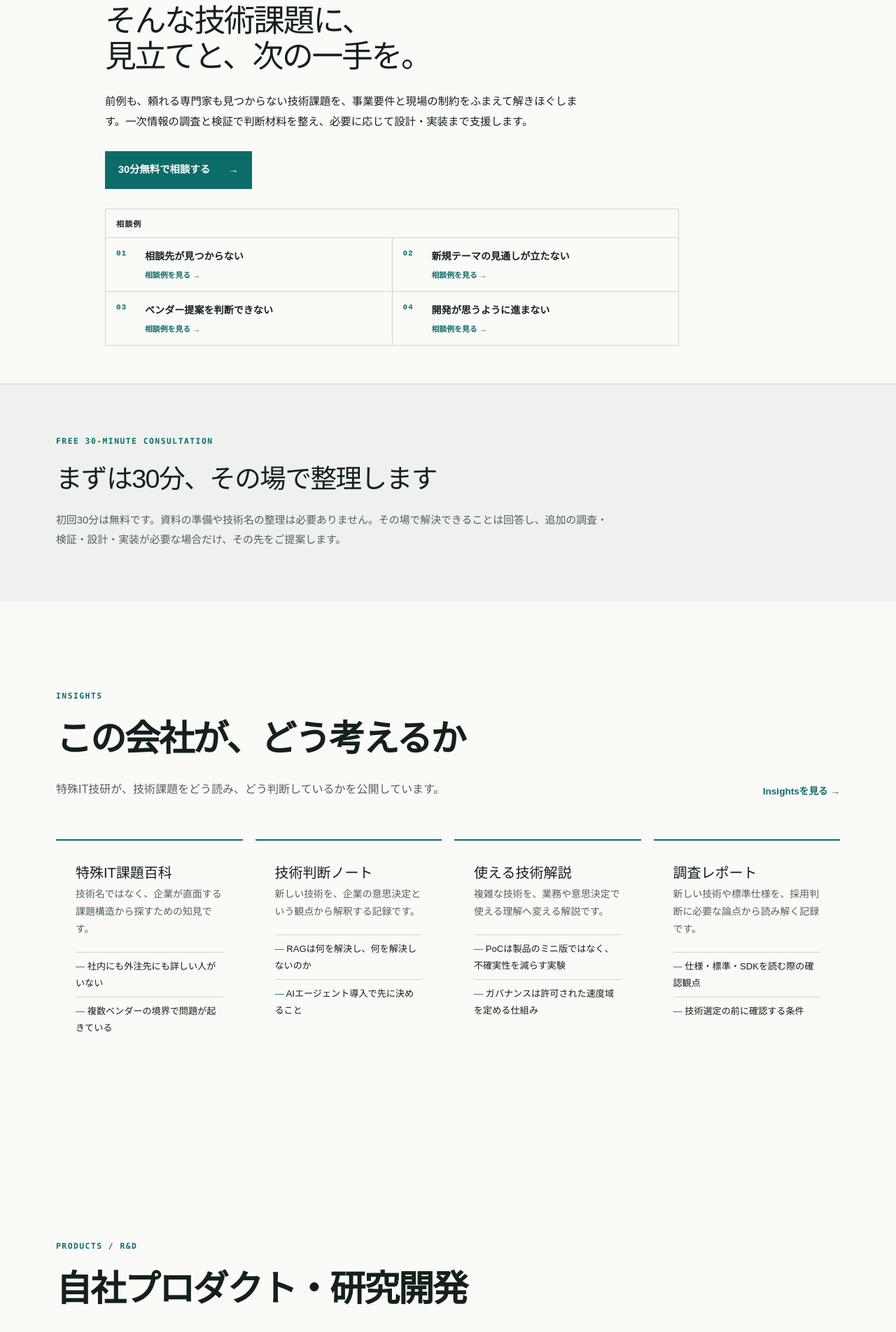
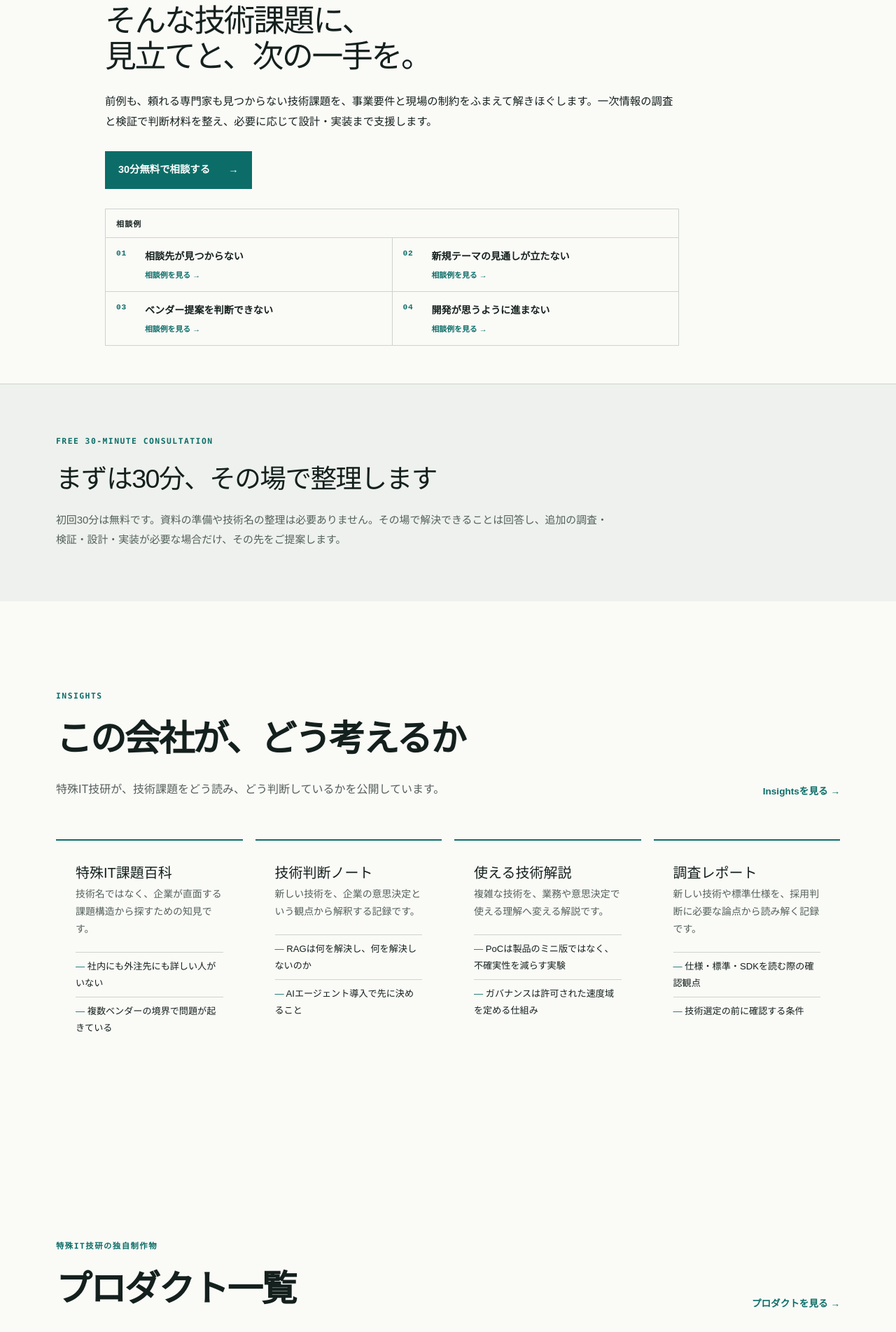
Before and after one commit to masayukisobe/tokushu-it-giken, a Next.js app: page / in a window 1280 px wide. Shown: the part 224-2127 px from the top of the page at 70% size. Built offline with nearby package versions, Linux system fonts and the light colour scheme; no server answers.

Commit message:
Clarify product labels and consultation drilldown

```diff
--- a/app/globals.css
+++ b/app/globals.css
@@ -72,10 +72,10 @@ a { color: inherit; text-decoration: none; } button, input, textarea, select { f
 /* Decision-first home page: explain the work once, then make the next action clear. */
 .hero.hero-decision { min-height: 0; background: var(--paper); }
 .hero-decision .hero-inner.hero-layout { display: block; width: min(980px, calc(100% - 48px)); padding: 64px 0 54px; }
-.hero-decision .hero-message { max-width: 800px; }
+.hero-decision .hero-message { max-width: 840px; }
 .hero-decision .hero-eyebrow { margin-bottom: 15px; }
 .hero-decision h1 { width: auto; max-width: none; font-size: clamp(2.5rem, 3.5vw, 3.15rem); white-space: nowrap; }
-.hero-decision .hero-copy { max-width: 700px; margin-top: 24px; }
+.hero-decision .hero-copy { max-width: 820px; margin-top: 24px; }
 .hero-decision .hero-actions { margin-top: 28px; }
 .hero-example { max-width: 800px; margin-top: 46px; padding-top: 20px; border-top: 1px solid var(--line); }
 .hero-example-title { margin: 0 0 14px; color: var(--ink); font: 700 .69rem ui-monospace, monospace; letter-spacing: .1em; }
@@ -259,16 +259,21 @@ a { color: inherit; text-decoration: none; } button, input, textarea, select { f
 .hero-journey-link { color: var(--accent); font-size: .72rem; font-weight: 700; white-space: nowrap; }
 
 .service-category-grid { display: grid; grid-template-columns: repeat(2, 1fr); margin-top: 46px; border-top: 1px solid var(--line); border-left: 1px solid var(--line); }
-.service-category-grid article { padding: 24px 26px 26px; border-right: 1px solid var(--line); border-bottom: 1px solid var(--line); }
+.service-category-grid article { padding: 24px 26px 26px; border-right: 1px solid var(--line); border-bottom: 1px solid var(--line); transition: background .18s ease, box-shadow .18s ease; }
+.service-category-grid article:target { background: var(--accent-pale); box-shadow: inset 0 3px 0 var(--accent); }
 .service-category-grid header { display: grid; grid-template-columns: 38px 1fr; gap: 13px; align-items: start; }
 .service-category-grid header > span, .service-scenario-group > header > span { padding-top: 5px; color: var(--accent); font: 700 .7rem ui-monospace, monospace; letter-spacing: .08em; }
 .service-category-grid h2 { margin: 0; font-size: 1.08rem; line-height: 1.55; }
 .service-category-grid header p { margin: 8px 0 0; color: var(--accent); font-size: .82rem; font-weight: 700; line-height: 1.6; }
+.service-category-grid .service-category-prompt { display: none; margin-top: 13px; color: var(--ink); font-size: .78rem; }
+.service-category-grid article:target .service-category-prompt { display: block; }
 .service-category-grid ul { margin: 23px 0 0; padding: 0; border-top: 1px solid var(--line); list-style: none; }
 .service-category-grid li { border-bottom: 1px solid var(--line); }
 .service-category-grid a { display: flex; align-items: start; justify-content: space-between; gap: 18px; padding: 12px 0; font-size: .84rem; font-weight: 700; line-height: 1.65; }
-.service-category-grid a span { color: var(--accent); }
-.service-category-grid a:hover, .service-category-grid a:focus-visible { color: var(--accent); outline: 0; }
+.service-category-grid .service-scenario-title { color: var(--ink); }
+.service-category-grid .service-scenario-arrow { flex: 0 0 auto; color: var(--accent); font-size: 1.05rem; line-height: 1.35; }
+.service-category-grid a:hover .service-scenario-title, .service-category-grid a:focus-visible .service-scenario-title { color: var(--accent); }
+.service-category-grid a:focus-visible { outline: 2px solid var(--accent); outline-offset: 3px; }
 
 .service-scenario-groups { margin-top: 56px; border-top: 1px solid var(--line); }
 .service-scenario-group { padding: 34px 0; border-bottom: 1px solid var(--line); }
--- a/app/page.tsx
+++ b/app/page.tsx
@@ -14,7 +14,7 @@ export default function Home() {
 
     <section className="section" aria-labelledby="insights-title"><div className="container"><div className="section-heading-row"><SectionHeading eyebrow="INSIGHTS" title="この会社が、どう考えるか" text="特殊IT技研が、技術課題をどう読み、どう判断しているかを公開しています。" /><Link className="text-link" href="/insights">Insightsを見る →</Link></div><div className="insight-category-grid insight-category-grid-four">{insightCategories.slice(0, 4).map((category) => <article id={category.id} key={category.title}><h3>{category.title}</h3><p>{category.description}</p><ul>{category.examples.map((item) => <li key={item}>{item}</li>)}</ul></article>)}</div></div></section>
 
-    <section className="section" aria-labelledby="products-title"><div className="container"><div className="section-heading-row"><SectionHeading eyebrow="PRODUCTS / R&D" title="自社プロダクト・研究開発" text="以下は受託案件ではなく、特殊IT技研が自ら開発・提供するプロダクト群です。" /><Link className="text-link" href="/products">Productsを見る →</Link></div><div className="research-list">{researchProjects.map((project) => <article id={project.id} key={project.title}><p>{project.level}</p><h3>{project.title}</h3><div><p>{project.description}</p><small>{project.status}</small></div></article>)}</div></div></section>
+    <section className="section" aria-labelledby="products-title"><div className="container"><div className="section-heading-row"><SectionHeading eyebrow="特殊IT技研の独自制作物" title="プロダクト一覧" text="" /><Link className="text-link" href="/products">プロダクトを見る →</Link></div><div className="research-list">{researchProjects.map((project) => <article id={project.id} key={project.title}><p>{project.level}</p><h3>{project.title}</h3><div><p>{project.description}</p><small>{project.status}</small></div></article>)}</div></div></section>
 
     <section className="section final-cta-section" aria-labelledby="final-cta-title"><div className="container final-cta"><div><p className="eyebrow">CONTACT</p><h2 id="final-cta-title">相談先が分からない段階で構いません</h2><p>課題が整理されていなくても、技術名称が分からなくても相談可能です。まず30分で、何を考えるべきかを整理します。</p></div><Link className="button button-primary" href="/contact">30分無料で相談する <span aria-hidden="true">→</span></Link></div></section>
   </main><SiteFooter /></>;
--- a/app/products/page.tsx
+++ b/app/products/page.tsx
@@ -8,8 +8,8 @@ export default function ProductsPage() {
     <main>
       <section className="products-list-section" aria-labelledby="products-title">
         <div className="container">
-          <p className="eyebrow">自社プロダクト・研究開発</p>
-          <h1 id="products-title">プロダクト</h1>
+          <p className="eyebrow">特殊IT技研の独自制作物</p>
+          <h1 id="products-title">プロダクト一覧</h1>
           <div className="research-list research-list-page">
             {researchProjects.map((project) => <article id={project.id} key={project.title}>
               <p>{project.level}</p>
--- a/app/services/page.tsx
+++ b/app/services/page.tsx
@@ -8,7 +8,7 @@ export default function ServicesPage() {
   return <><SiteHeader /><main>
     <section id="consultation-topics" className="services-topics" aria-labelledby="consultation-topics-title"><div className="container">
       <p className="eyebrow">SERVICES</p><h1 id="consultation-topics-title">困り方別に見る相談</h1><p className="services-topics-lead">近い困りごとを選ぶと、その状況で何を整理し、どのような支援へ進めるかをご覧いただけます。</p>
-      <div className="service-category-grid">{consultationCategories.map((category) => <article id={`category-${category.id}`} key={category.id}><header><span>{category.id}</span><div><h2>{category.title}</h2><p>{category.outcome}</p></div></header><ul>{category.scenarios.map((scenario) => <li key={scenario.id}><Link href={`/services/${scenario.id}`}>{scenario.title}<span aria-hidden="true">→</span></Link></li>)}</ul></article>)}</div>
+      <div className="service-category-grid">{consultationCategories.map((category) => <article id={`category-${category.id}`} key={category.id}><header><span>{category.id}</span><div><h2>{category.title}</h2><p>{category.outcome}</p><p className="service-category-prompt">この中から近い状況を選ぶ</p></div></header><ul>{category.scenarios.map((scenario) => <li key={scenario.id}><Link href={`/services/${scenario.id}`}><span className="service-scenario-title">{scenario.title}</span><span className="service-scenario-arrow" aria-hidden="true">↗</span></Link></li>)}</ul></article>)}</div>
     </div></section>
 
     <section id="support-process" className="section section-muted" aria-labelledby="support-process-title"><div className="container">
--- a/content/site.ts
+++ b/content/site.ts
@@ -166,7 +166,7 @@ export const navigation = [
     { label: "技術ブログ", description: "開発と検証で得た発見", href: "/insights#technical-blog" },
   ] },
   { label: "プロダクト", href: "/products", items: [
-    { label: "プロダクト・研究開発", description: "自社で開発・提供するもの", href: "/products" },
+    { label: "プロダクト一覧", description: "特殊IT技研の独自制作物", href: "/products" },
     { label: "MathLang", description: "数理ソフトウェア基盤", href: "/products#mathlang" },
     { label: "KnowState", description: "学習支援システム", href: "/products#ai-learning" },
     { label: "10ページ大学", description: "短編教材シリーズ", href: "/products#ten-page-university" },
```
